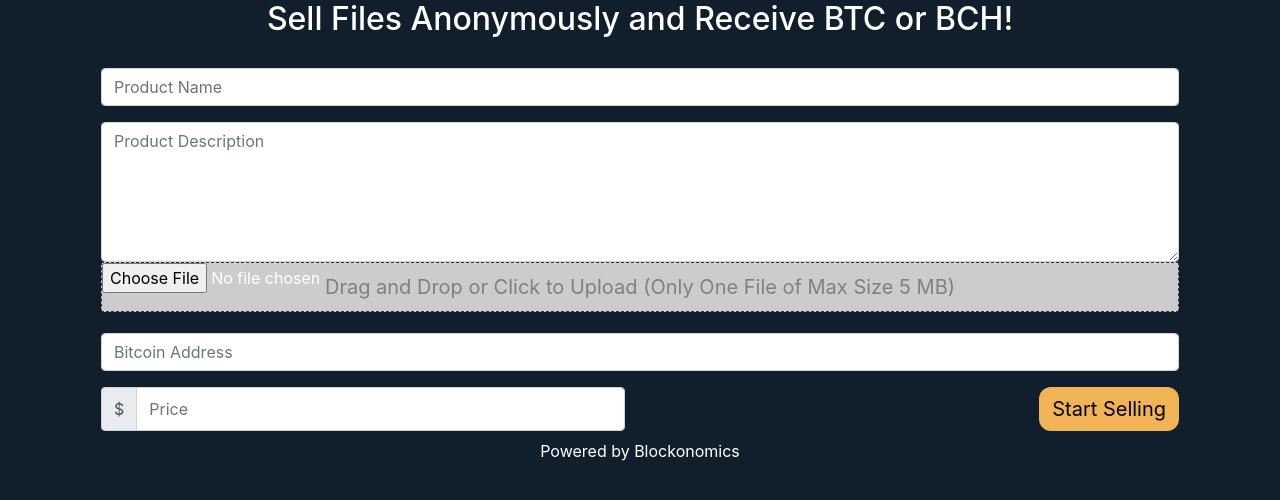
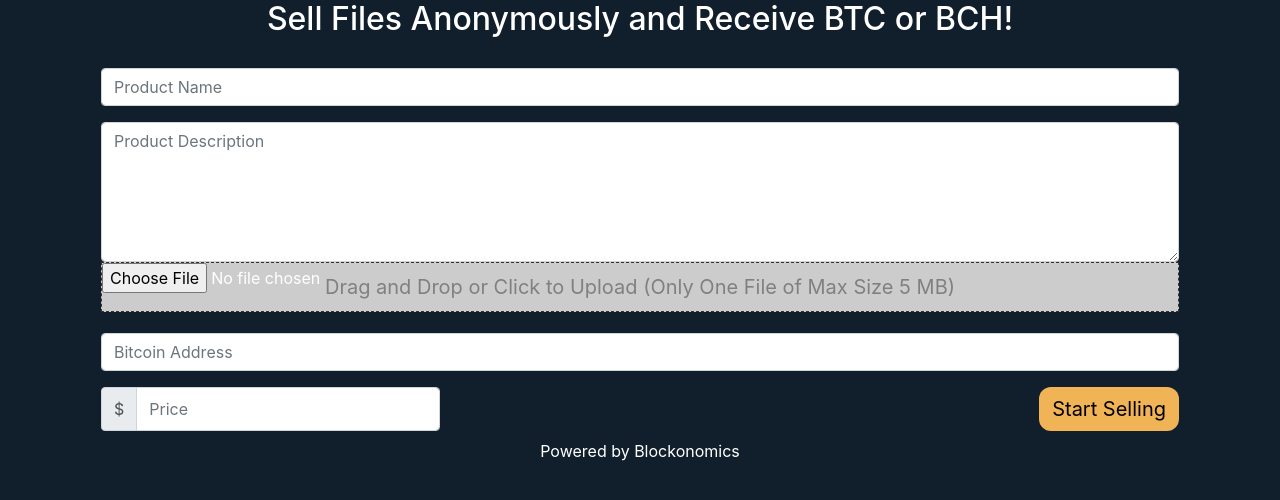
Before and after one commit to AJ-54/SatoshiBox, a Django app: page / in a window 1280 px wide. Shown: the part 221-721 px from the top of the page. Run offline with Django 3.2, Linux system fonts and the light colour scheme; some libraries are stand-ins or nearby versions.

Commit message:
change width of input field and button

```diff
--- a/core/templates/index.html
+++ b/core/templates/index.html
@@ -25,7 +25,7 @@
     </div>
 
     <div class='row px-3'>
-        <div class='col-6 input-group'>
+        <div class='col-4 input-group'>
             <div class="input-group-prepend">
                 <span class="input-group-text">
                     $
@@ -34,7 +34,7 @@
             <input class='form-control' style="background-color: white;" placeholder="Price"
                 name="price" required>
         </div>
-        <div class='col-6'>
+        <div class='col-8'>
             <button type="submit" id='submitbtn' class='btn'>Start Selling</button>
         </div>
     </div>
```
